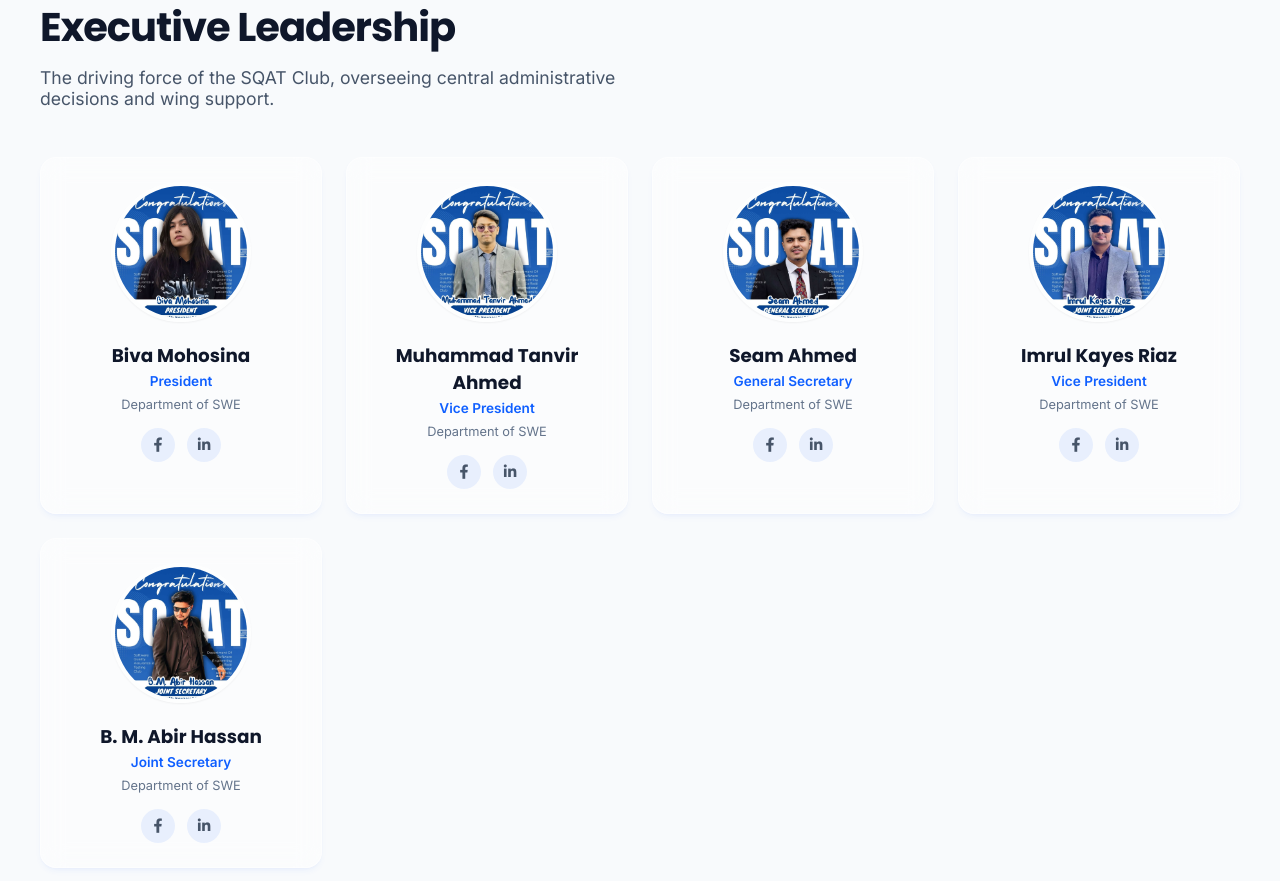
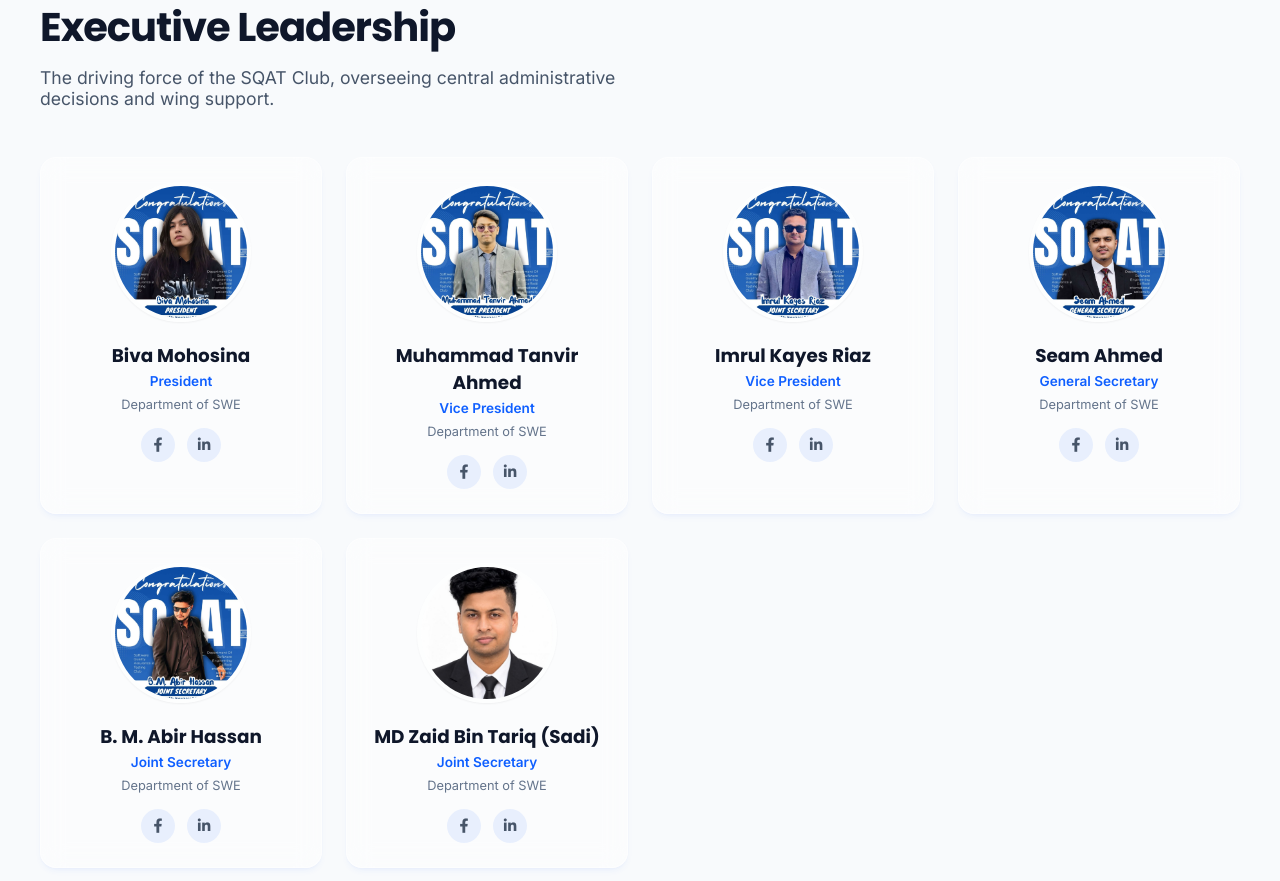
Before and after one commit to Shafiur0/student-welfare-wing, a website: page index.html in a window 1280 px wide. Shown: the part 2711-3592 px from the top of the page. Drawn offline with Linux system fonts and the light colour scheme.

Commit message:
Fix board sequence: President>VP1>VP2>GS>JS1>JS2, add MD Zaid Bin Tariq (Sadi) as Joint Secretary

```diff
--- a/index.html
+++ b/index.html
@@ -303,6 +303,21 @@
             </div>
           </div>
 
+          <!-- VP 2 -->
+          <div class="board-card glow-card">
+            <div class="board-img-wrapper">
+              <img src="assets/members/riaz.jpg" alt="Imrul Kayes Riaz" class="board-img">
+            </div>
+            <div class="board-info">
+              <h4>Imrul Kayes Riaz</h4>
+              <div class="board-pos">Vice President</div>
+              <div class="board-detail">Department of SWE</div>
+            </div>
+            <div class="social-links">
+              <a href="#" class="social-btn" aria-label="Facebook"><i class="fa-brands fa-facebook-f"></i></a>
+              <a href="#" class="social-btn" aria-label="LinkedIn"><i class="fa-brands fa-linkedin-in"></i></a>
+            </div>
+          </div>
 
           <!-- GS -->
           <div class="board-card glow-card">
@@ -321,23 +336,7 @@
             </div>
           </div>
 
-          <!-- VP 2 -->
-          <div class="board-card glow-card">
-            <div class="board-img-wrapper">
-              <img src="assets/members/riaz.jpg" alt="Imrul Kayes Riaz" class="board-img">
-            </div>
-            <div class="board-info">
-              <h4>Imrul Kayes Riaz</h4>
-              <div class="board-pos">Vice President</div>
-              <div class="board-detail">Department of SWE</div>
-            </div>
-            <div class="social-links">
-              <a href="#" class="social-btn" aria-label="Facebook"><i class="fa-brands fa-facebook-f"></i></a>
-              <a href="#" class="social-btn" aria-label="LinkedIn"><i class="fa-brands fa-linkedin-in"></i></a>
-            </div>
-          </div>
-
-          <!-- JS 2 -->
+          <!-- JS 1 -->
           <div class="board-card glow-card">
             <div class="board-img-wrapper">
               <img src="assets/members/abir.jpg" alt="B. M. Abir Hassan" class="board-img">
@@ -350,6 +349,22 @@
             <div class="social-links">
               <a href="https://www.facebook.com/bmabir02z" class="social-btn" aria-label="Facebook" target="_blank"
                 rel="noopener"><i class="fa-brands fa-facebook-f"></i></a>
+              <a href="#" class="social-btn" aria-label="LinkedIn"><i class="fa-brands fa-linkedin-in"></i></a>
+            </div>
+          </div>
+
+          <!-- JS 2 -->
+          <div class="board-card glow-card">
+            <div class="board-img-wrapper">
+              <img src="assets/members/sadi.jpg" alt="MD Zaid Bin Tariq (Sadi)" class="board-img">
+            </div>
+            <div class="board-info">
+              <h4>MD Zaid Bin Tariq (Sadi)</h4>
+              <div class="board-pos">Joint Secretary</div>
+              <div class="board-detail">Department of SWE</div>
+            </div>
+            <div class="social-links">
+              <a href="#" class="social-btn" aria-label="Facebook"><i class="fa-brands fa-facebook-f"></i></a>
               <a href="#" class="social-btn" aria-label="LinkedIn"><i class="fa-brands fa-linkedin-in"></i></a>
             </div>
           </div>
```
Also changed, not shown: assets/members/sadi.jpg (added).
